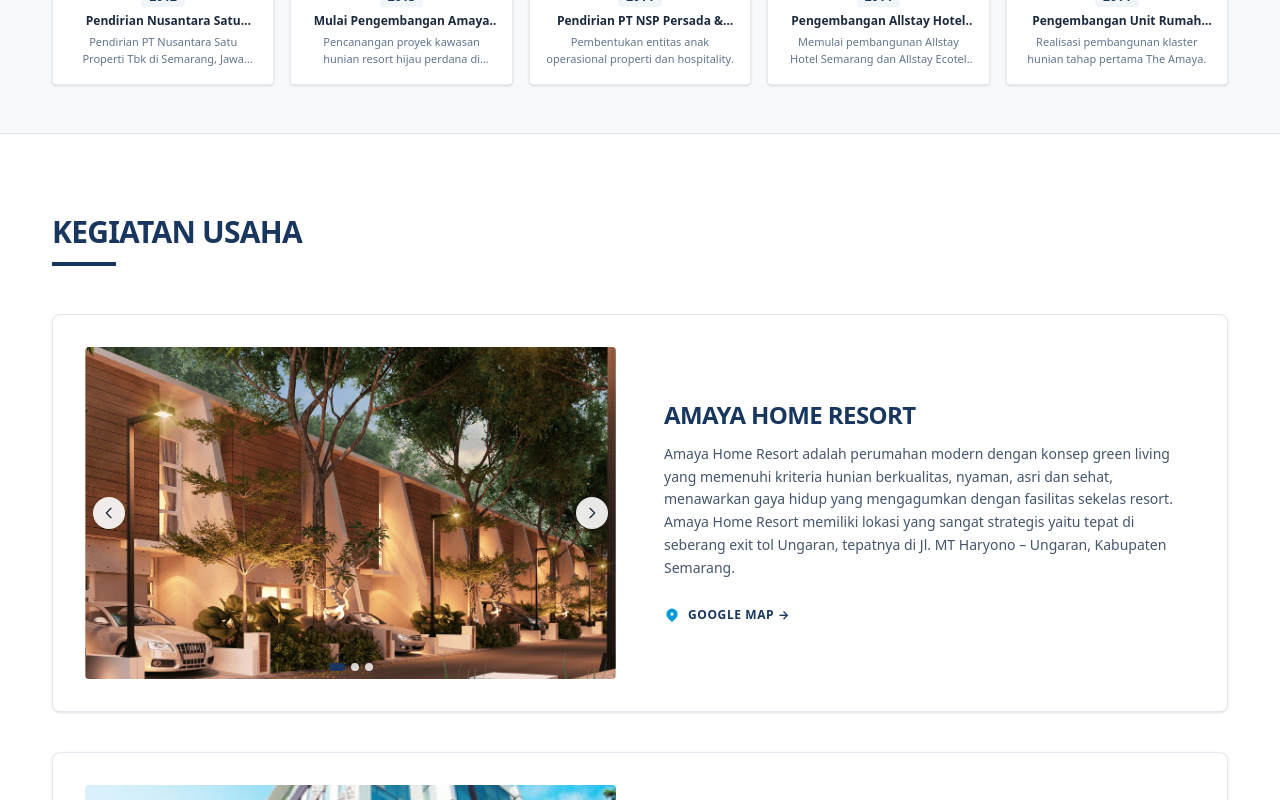
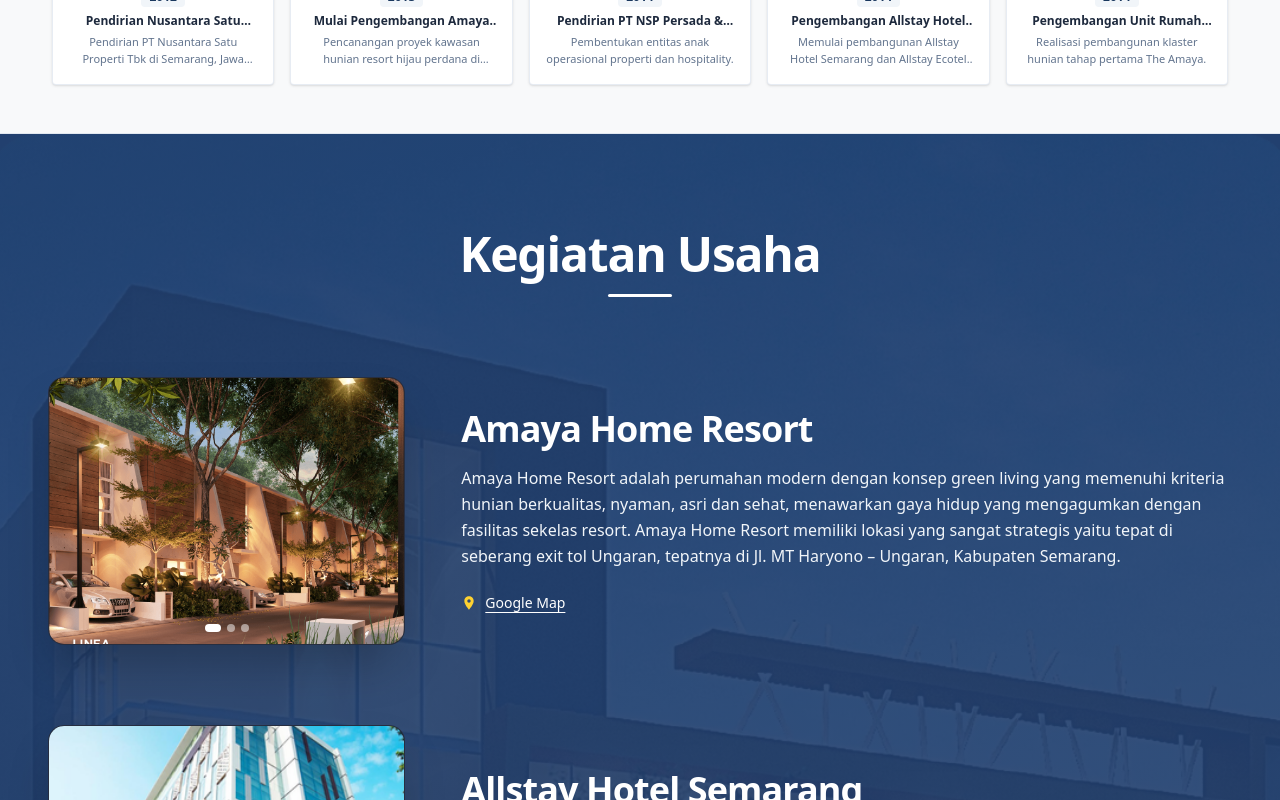
Before and after one commit to ReinaldyDwiAllailKusnadi/nusantara-satu-properti, a Next.js app: page / in a window 1280 px wide. Shown: the part 1560-2360 px from the top of the page. Built offline with nearby package versions, Linux system fonts and the light colour scheme.

Commit message:
feat: enhance navbar font boldness, add scroll backdrop opacity blur, and match Kegiatan Usaha layout with photo reference

```diff
--- a/src/app/globals.css
+++ b/src/app/globals.css
@@ -148,10 +148,10 @@
 .nav-link-item {
   font-family: var(--font-jakarta), system-ui, -apple-system, sans-serif;
   font-size: 14px;
-  font-weight: 500;
+  font-weight: 700;
   text-transform: uppercase;
   letter-spacing: 1.2px;
-  color: #2A2A2A;
+  color: #1c1c1c;
   padding: 18px 15px;
   position: relative;
   display: inline-flex;
@@ -172,5 +172,5 @@
   left: 15px;
   right: 15px;
   height: 2px;
-  background-color: #2A2A2A;
+  background-color: #1c1c1c;
 }
--- a/src/components/BusinessUnits.jsx
+++ b/src/components/BusinessUnits.jsx
@@ -9,9 +9,9 @@
     mapUrl: 'https://maps.app.goo.gl/tp1uq74zpZ4TYTV18',
     desc: 'Amaya Home Resort adalah perumahan modern dengan konsep green living yang memenuhi kriteria hunian berkualitas, nyaman, asri dan sehat, menawarkan gaya hidup yang mengagumkan dengan fasilitas sekelas resort. Amaya Home Resort memiliki lokasi yang sangat strategis yaitu tepat di seberang exit tol Ungaran, tepatnya di Jl. MT Haryono – Ungaran, Kabupaten Semarang.',
     images: [
-      '/images/Web_Linea_TheAmaya.png',
-      '/images/Web_Alysa_TheAmaya.png',
-      '/images/Web_Foresta_TheAmaya.png'
+      { src: '/images/Web_Linea_TheAmaya.png', caption: 'LINEA 65/81' },
+      { src: '/images/Web_Alysa_TheAmaya.png', caption: 'ALYSA 95/120' },
+      { src: '/images/Web_Foresta_TheAmaya.png', caption: 'FORESTA 135/160' }
     ]
   },
   {
@@ -20,9 +20,9 @@
     mapUrl: 'https://maps.app.goo.gl/pAwwkZHYAGZogqeK7',
     desc: 'Allstay Hotel Semarang yang mengusung tema modern lifestyle sudah berdiri sejak 26 November 2015 dan memperoleh klasifikasi hotel bintang 3. Allstay Hotel Semarang berlokasi di area Simpang Lima, tepatnya beralamat di Jalan Veteran No. 51, Semarang – Jawa Tengah.',
     images: [
-      '/images/7.png',
-      '/images/9.png',
-      '/images/8.png'
+      { src: '/images/7.png', caption: 'Exterior View' },
+      { src: '/images/9.png', caption: 'Bistropolis Restaurant' },
+      { src: '/images/8.png', caption: 'Deluxe Room' }
     ]
   },
   {
@@ -31,79 +31,81 @@
     mapUrl: 'https://maps.app.goo.gl/KyD1XRR2QeSStZRP8',
     desc: 'Allstay Ecotel Yogyakarta yang terletak di Jl.Wahid Hasyim No.41 Nologaten, Dabag, Condongcatur, Kec. Depok, Kabupaten Sleman, Daerah Istimewa Yogyakarta telah beroperasi sejak September 2015. Hotel kontemporer yang mengusung tema modern eco-lifestyle dengan nuansa interior modern minimalis ini menyajikan suasana trendi, pilihan tepat untuk profesional muda, traveler dan rekreasi.',
     images: [
-      '/images/4.png',
-      '/images/6.png',
-      '/images/5.png'
+      { src: '/images/4.png', caption: 'Modern Eco Minimalist' },
+      { src: '/images/6.png', caption: 'Lobby & Courtyard' },
+      { src: '/images/5.png', caption: 'Cozy Room' }
     ]
   }
 ];
 
-function UnitCard({ unit }) {
-  const [currentImg, setCurrentImg] = useState(0);
+function UnitItem({ unit }) {
+  const [currentIdx, setCurrentIdx] = useState(0);
 
-  const nextImg = () => {
-    setCurrentImg((prev) => (prev + 1) % unit.images.length);
+  const nextSlide = () => {
+    setCurrentIdx((prev) => (prev + 1) % unit.images.length);
   };
 
-  const prevImg = () => {
-    setCurrentImg((prev) => (prev - 1 + unit.images.length) % unit.images.length);
+  const prevSlide = () => {
+    setCurrentIdx((prev) => (prev - 1 + unit.images.length) % unit.images.length);
   };
 
   return (
-    <div className="grid grid-cols-1 lg:grid-cols-12 gap-8 lg:gap-12 items-center bg-white p-6 sm:p-8 rounded-lg border border-slate-200 shadow-sm hover:shadow-md transition-shadow">
-      {/* Image Carousel (Left) */}
-      <div className="lg:col-span-6 relative group overflow-hidden rounded">
-        <div className="aspect-[16/10] bg-slate-100 flex items-center justify-center overflow-hidden">
+    <div className="grid grid-cols-1 lg:grid-cols-12 gap-8 lg:gap-14 items-center">
+      {/* Left: Image with rounded corners and slide controls */}
+      <div className="lg:col-span-4 xl:col-span-4">
+        <div className="relative group overflow-hidden rounded-2xl shadow-2xl bg-slate-900 border border-white/10 aspect-[4/3] sm:aspect-[1/1] lg:aspect-[4/3] max-w-[420px] mx-auto lg:mx-0">
           <img
-            src={unit.images[currentImg]}
+            src={unit.images[currentIdx].src}
             alt={unit.title}
-            className="w-full h-full object-cover object-center transition-all duration-500"
+            className="w-full h-full object-cover transition-all duration-700 block"
           />
-        </div>
 
-        {/* Carousel arrows */}
+          {/* Slide Arrow Left */}
           <button
-          onClick={prevImg}
-          className="absolute left-2 top-1/2 -translate-y-1/2 w-8 h-8 rounded-full bg-white/90 text-slate-800 hover:bg-[#19375e] hover:text-white flex items-center justify-center shadow transition-colors"
-          aria-label="Previous image"
+            onClick={prevSlide}
+            className="absolute left-2.5 top-1/2 -translate-y-1/2 w-8 h-8 rounded-full bg-black/40 hover:bg-black/70 text-white flex items-center justify-center opacity-0 group-hover:opacity-100 transition-opacity"
+            aria-label="Previous"
           >
             <svg className="w-4 h-4" fill="none" stroke="currentColor" viewBox="0 0 24 24">
-            <path strokeLinecap="round" strokeLinejoin="round" strokeWidth="2" d="M15 19l-7-7 7-7" />
-          </svg>
-        </button>
-        <button
-          onClick={nextImg}
-          className="absolute right-2 top-1/2 -translate-y-1/2 w-8 h-8 rounded-full bg-white/90 text-slate-800 hover:bg-[#19375e] hover:text-white flex items-center justify-center shadow transition-colors"
-          aria-label="Next image"
-        >
-          <svg className="w-4 h-4" fill="none" stroke="currentColor" viewBox="0 0 24 24">
-            <path strokeLinecap="round" strokeLinejoin="round" strokeWidth="2" d="M9 5l7 7-7 7" />
+              <path strokeLinecap="round" strokeLinejoin="round" strokeWidth="2.5" d="M15 19l-7-7 7-7" />
             </svg>
           </button>
 
-        {/* Dots */}
-        <div className="absolute bottom-2 left-1/2 -translate-x-1/2 flex items-center gap-1.5">
+          {/* Slide Arrow Right */}
+          <button
+            onClick={nextSlide}
+            className="absolute right-2.5 top-1/2 -translate-y-1/2 w-8 h-8 rounded-full bg-black/40 hover:bg-black/70 text-white flex items-center justify-center opacity-0 group-hover:opacity-100 transition-opacity"
+            aria-label="Next"
+          >
+            <svg className="w-4 h-4" fill="none" stroke="currentColor" viewBox="0 0 24 24">
+              <path strokeLinecap="round" strokeLinejoin="round" strokeWidth="2.5" d="M9 5l7 7-7 7" />
+            </svg>
+          </button>
+
+          {/* Indicators */}
+          <div className="absolute bottom-3 left-1/2 -translate-x-1/2 flex items-center gap-1.5 z-10">
             {unit.images.map((_, i) => (
               <span
                 key={i}
-              onClick={() => setCurrentImg(i)}
+                onClick={() => setCurrentIdx(i)}
                 className={`w-2 h-2 rounded-full cursor-pointer transition-all ${
-                currentImg === i ? 'bg-[#19375e] w-4' : 'bg-white/80'
+                  currentIdx === i ? 'bg-white w-4' : 'bg-white/50'
                 }`}
               ></span>
             ))}
           </div>
         </div>
+      </div>
 
-      {/* Description & Links (Right) */}
-      <div className="lg:col-span-6 flex flex-col items-start">
-        <h3 className="text-xl sm:text-2xl font-black text-[#19375e] uppercase tracking-tight mb-3">
-          <a href={unit.url} target="_blank" rel="noopener noreferrer" className="hover:text-[#0099d8] transition-colors">
+      {/* Right: White Title, Clean White Text, and Google Map Link */}
+      <div className="lg:col-span-8 xl:col-span-8 text-white flex flex-col items-start">
+        <h3 className="text-2xl sm:text-3xl lg:text-4xl font-extrabold tracking-tight mb-4 text-white">
+          <a href={unit.url} target="_blank" rel="noopener noreferrer" className="hover:text-amber-300 transition-colors">
             {unit.title}
           </a>
         </h3>
 
-        <p className="text-sm text-slate-600 leading-relaxed mb-6 font-normal">
+        <p className="text-sm sm:text-base text-slate-100 leading-relaxed font-normal mb-6 max-w-3xl">
           {unit.desc}
         </p>
 
@@ -111,12 +113,13 @@
           href={unit.mapUrl}
           target="_blank"
           rel="noopener noreferrer"
-          className="inline-flex items-center gap-2 text-xs font-bold text-[#19375e] hover:text-[#0099d8] uppercase tracking-wider transition-colors py-1"
+          className="inline-flex items-center gap-2 text-white font-medium text-sm hover:text-amber-300 transition-colors group"
         >
-          <svg className="w-4 h-4 text-[#0099d8]" fill="currentColor" viewBox="0 0 20 20">
-            <path fillRule="evenodd" d="M5.05 4.05a7 7 0 119.9 9.9L10 18.9l-4.95-4.95a7 7 0 010-9.9zM10 11a2 2 0 100-4 2 2 0 000 4z" clipRule="evenodd" />
+          {/* Map pin icon */}
+          <svg className="w-4 h-4 text-amber-300 flex-shrink-0" fill="currentColor" viewBox="0 0 24 24">
+            <path d="M12 2C8.13 2 5 5.13 5 9c0 5.25 7 13 7 13s7-7.75 7-13c0-3.87-3.13-7-7-7zm0 9.5c-1.38 0-2.5-1.12-2.5-2.5s1.12-2.5 2.5-2.5 2.5 1.12 2.5 2.5-1.12 2.5-2.5 2.5z" />
           </svg>
-          <span>Google Map &rarr;</span>
+          <span className="underline underline-offset-4 group-hover:text-amber-300">Google Map</span>
         </a>
       </div>
     </div>
@@ -125,20 +128,26 @@
 
 export default function BusinessUnits() {
   return (
-    <section id="unit-bisnis" className="py-16 sm:py-20 bg-white">
-      <div className="max-w-[1240px] mx-auto px-4 sm:px-8">
-        {/* Heading matching original */}
-        <div className="mb-12">
-          <h2 className="text-2xl sm:text-3xl font-black text-[#19375e] uppercase tracking-tight mb-3">
+    <section
+      id="unit-bisnis"
+      className="py-16 sm:py-24 relative bg-[#22406F] bg-cover bg-center text-white"
+      style={{
+        backgroundImage: 'linear-gradient(rgba(34, 64, 111, 0.92), rgba(34, 64, 111, 0.92)), url("/images/Web_Ruko_TheAmaya.webp")'
+      }}
+    >
+      <div className="max-w-[1280px] mx-auto px-4 sm:px-8 lg:px-12 relative z-10">
+        {/* Centered Heading with White Divider matching user screenshot */}
+        <div className="text-center mb-16 sm:mb-20">
+          <h2 className="text-3xl sm:text-4xl lg:text-5xl font-extrabold text-white tracking-tight">
             Kegiatan Usaha
           </h2>
-          <div className="w-16 h-1 bg-[#19375e]"></div>
+          <div className="w-16 h-[3px] bg-white mx-auto mt-4 rounded-full"></div>
         </div>
 
-        {/* 3 Main Business Units */}
-        <div className="space-y-10">
+        {/* 3 Business Units matching the screenshot */}
+        <div className="space-y-16 sm:space-y-20">
           {businessUnits.map((unit, idx) => (
-            <UnitCard key={idx} unit={unit} />
+            <UnitItem key={idx} unit={unit} />
           ))}
         </div>
       </div>
```
Also changed, not shown: src/components/Navbar.jsx (+36 -14 lines), public/images/Web_Ruko_TheAmaya.webp (added). Lines whose indentation alone changed are shown as unchanged.
